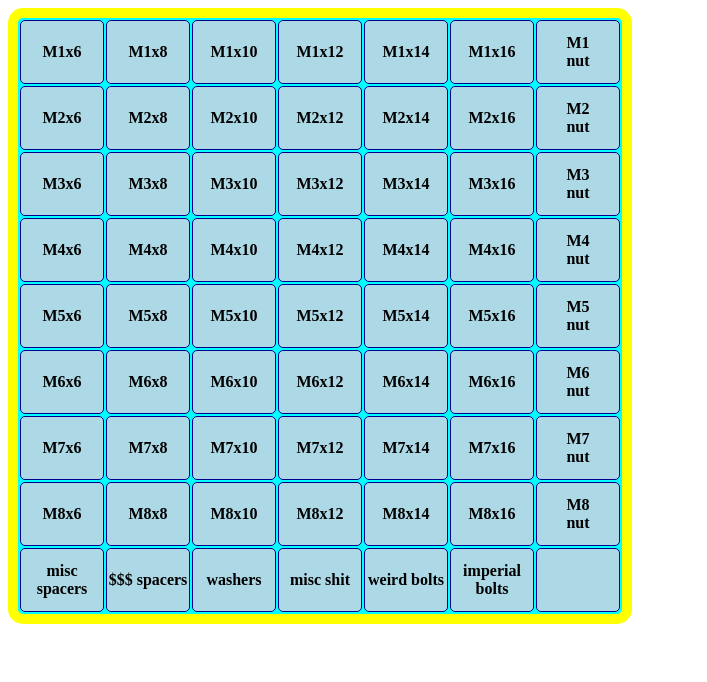
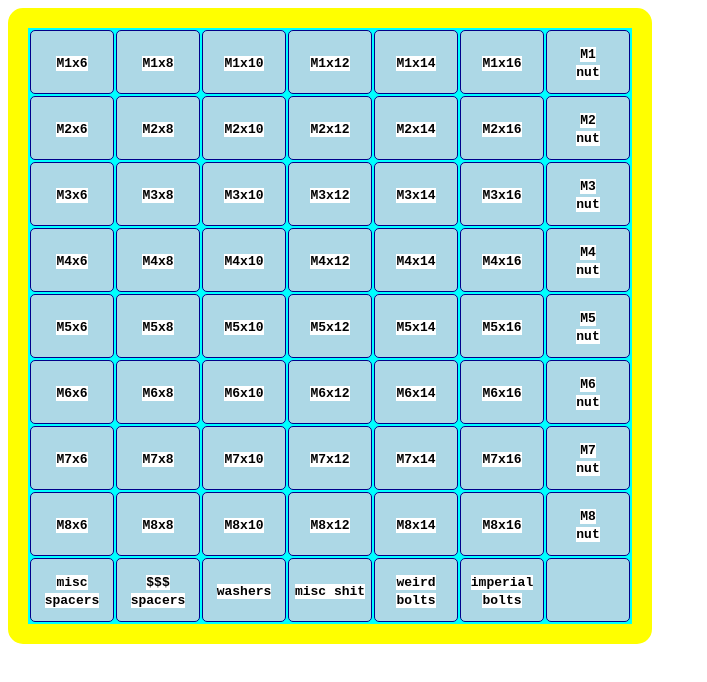
Before and after one commit to nataliemakhijani/lcod2000-circle-natalie, a plain HTML site: page tour/bolts.html in a window 1280 px wide. Shown: the whole page, without its empty margins (0-707 px from the left). Drawn offline with Linux system fonts and the light colour scheme.

Commit message:
moar bolts

```diff
--- a/tour/bolts.css
+++ b/tour/bolts.css
@@ -6,8 +6,13 @@ th {
     height: 7.5ch;
 }
 
+th>a {
+    background-color: white;
+    font-family: monospace;
+}
+
 table {
-    border: 10px solid yellow;
+    border: 20px solid yellow;
     background-color: aqua;
     border-radius: 15px;
 }
--- a/tour/bolts.html
+++ b/tour/bolts.html
@@ -87,7 +87,7 @@
         <th><a href="#">misc shit</a></th>
         <th><a href="#">weird bolts</a></th>
         <th><a href="#">imperial bolts</a></th>
-        <th><a href="#"></a></th>
+        <th></th>
       </tr>
     </table>
   </body>
```
